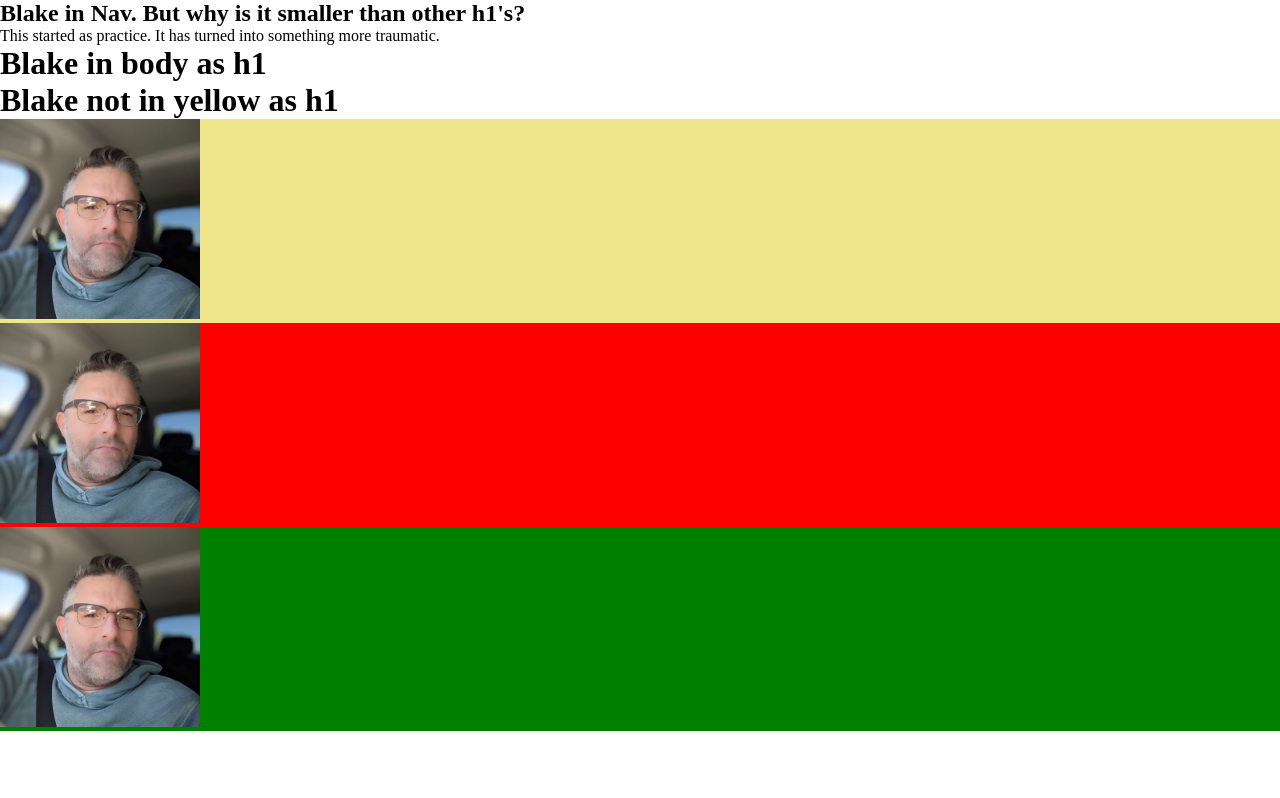
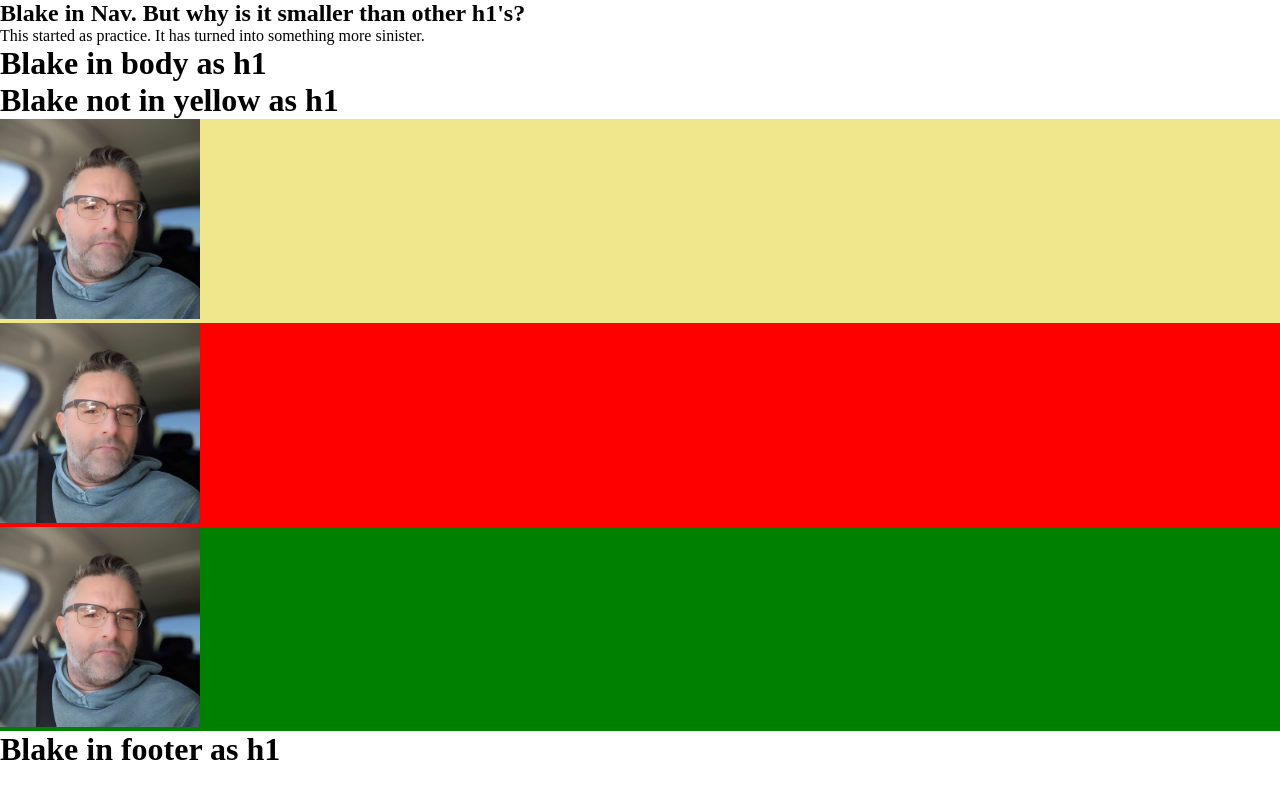
Before and after one commit to ITDallasDBW/051525Practice, a plain HTML site: page index.html in a window 1280 px wide. Drawn offline with Linux system fonts and the light colour scheme.

Commit message:
Slight edit to clarify before submitting questions. Why doesn't pic fill its parent.  What's the deal with my h1's being different sizes?

```diff
--- a/index.html
+++ b/index.html
@@ -13,28 +13,25 @@
     <link rel="stylesheet" href="./style.css" />
   </head>
 
-
   <nav>
     <h1>Blake in Nav. But why is it smaller than other h1's?</h1>
   </nav>
-  <p>This started as practice. It has turned into something more traumatic.</p>
-
-  <body>
+  <p>This started as practice. It has turned into something more sinister.</p>
+    <body>
     <h1>Blake in body as h1</h1>
-
         <h1>Blake not in yellow as h1</h1>
       <!-- <i class="fa-solid fa-bolt-lightning"></i> -->
       <div class="yeller">
         <img class="headshot" src="./DBW Headshot Small.jpg" alt="" />
     </div>
-
     <div class="rojo">
         <img class="headshot" src="./DBW Headshot Small.jpg" alt="">
     </div>
-
     <div class="verde">
         <img class="headshot" src="./DBW Headshot Small.jpg" alt="">
-
     </div>
   </body>
+  <footer>
+    <h1>Blake in footer as h1</h1>
+  </footer>
 </html>
--- a/style.css
+++ b/style.css
@@ -3,7 +3,6 @@
     margin: 0;
     box-sizing: border-box;
 }
-
 .yeller {
     background-color: khaki;
 }
```
